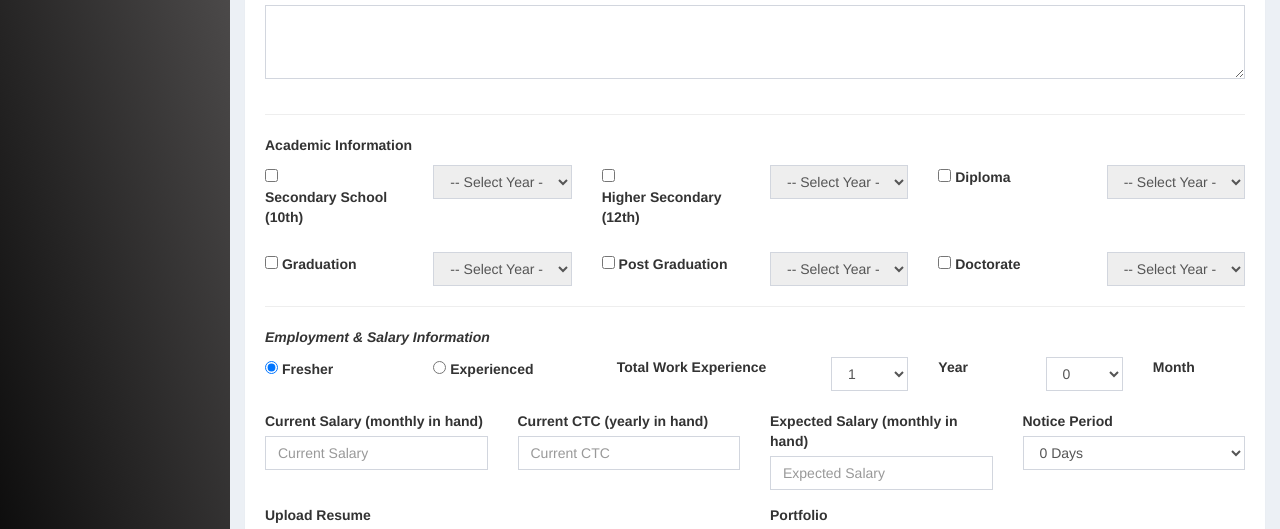
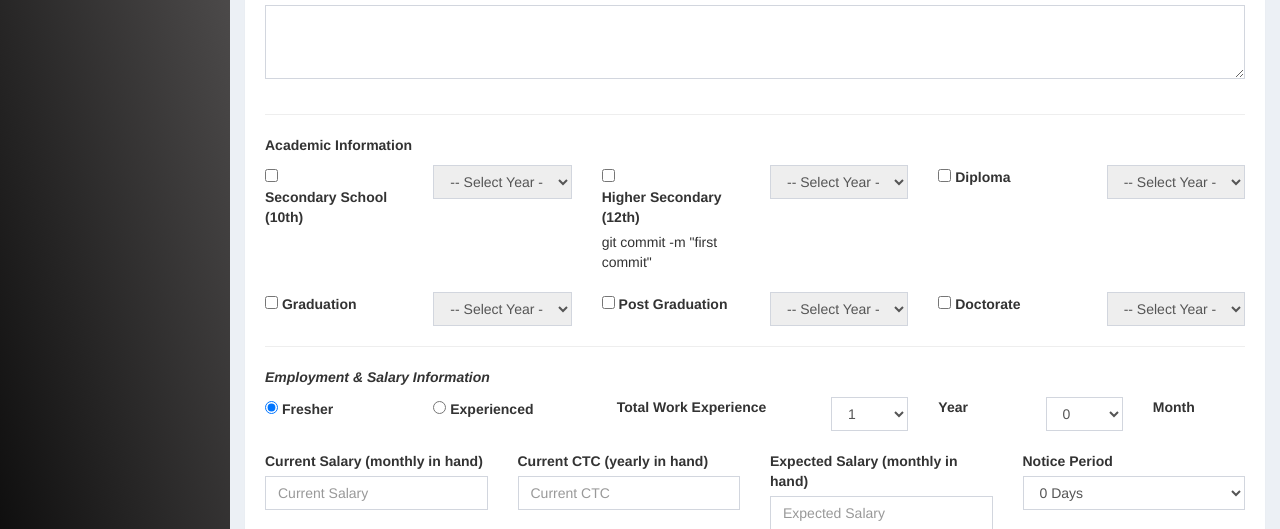
Before and after one commit to shubhhamsinghh/hrms, a Django app: a page that uses hrmsApp/templates/pages/candidate-edit.html in a window 1280 px wide. Shown: the part 693-1222 px from the top of the page. Run offline with Django 5.2, Linux system fonts and the light colour scheme; a user stored in the database is signed in; data comes from the database, SQL or seed files in the repository; some libraries are stand-ins or nearby versions; some web fonts are replaced.

Commit message:
last commit

```diff
--- a/hrmsApp/templates/pages/candidate-edit.html
+++ b/hrmsApp/templates/pages/candidate-edit.html
@@ -254,7 +254,7 @@
                                 </div>
                                 <div class="col-md-2">
                                     <input type="checkbox" id="intermediate" name="intermediate_lvl">
-                                    <label for="intermediate">Higher Secondary (12th)</label>
+                                    <label for="intermediate">Higher Secondary (12th)</label>git commit -m "first commit"
                                 </div>
                                 <div class="col-md-2">
                                     <select class="form-control" name="intermediate" id="intermediate_year" disabled>
```
